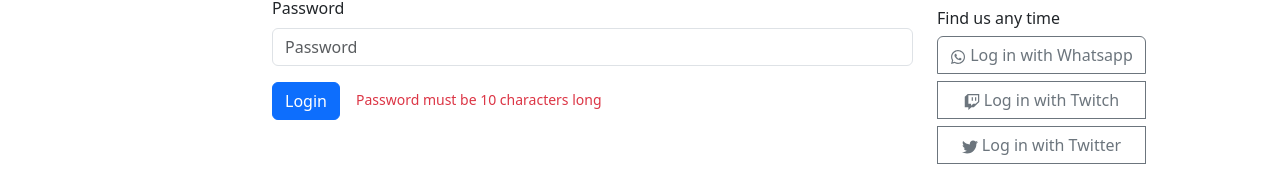
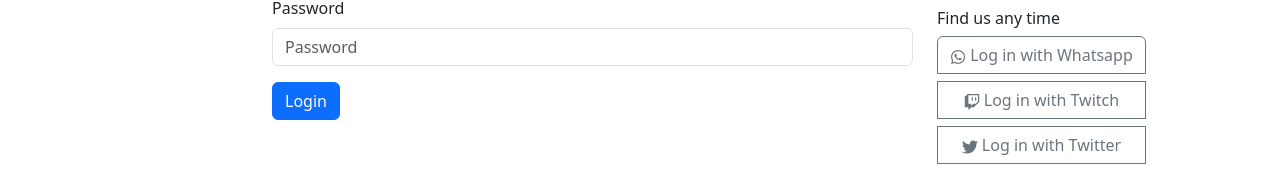
Before and after one commit to eqram1/new-jersey-news-client, a React (Create React App) app: page /login in a window 1280 px wide. Shown: the part 162-331 px from the top of the page. Built offline with nearby package versions, Linux system fonts and the light colour scheme; no server answers.

Commit message:
added error message in login & register form

```diff
--- a/src/Login/Login/Login.js
+++ b/src/Login/Login/Login.js
@@ -1,4 +1,4 @@
-import React, { useContext } from 'react';
+import React, { useContext, useState } from 'react';
 import Button from 'react-bootstrap/Button';
 import Form from 'react-bootstrap/Form';
 import { AuthContext } from '../../Contexts/AuthProvider/AuthProvider';
@@ -6,6 +6,7 @@ import { useNavigate } from 'react-router-dom';
 
 
 const Login = () => {
+    const [error, setError] = useState('')
     const { signIn } = useContext(AuthContext)
     const navigate = useNavigate()
 
@@ -21,10 +22,12 @@ const Login = () => {
                 const user = result.user;
                 console.log(user)
                 form.reset()
+                setError('')
                 navigate('/')
             })
             .catch((error) => {
                 console.error(error)
+                setError(error.message)
             });
     }
     return (
@@ -43,7 +46,7 @@ const Login = () => {
                 Login
             </Button>
             <Form.Text className="text-danger">
-                Password must be 10 characters long
+                {error}
             </Form.Text>
         </Form>
     );
--- a/src/Login/Register/Register.js
+++ b/src/Login/Register/Register.js
@@ -1,10 +1,12 @@
-import React, { useContext } from 'react';
+import React, { useContext, useState } from 'react';
 import Button from 'react-bootstrap/Button';
 import Form from 'react-bootstrap/Form';
 import { AuthContext } from '../../Contexts/AuthProvider/AuthProvider';
 
 const Register = () => {
+    const [error, setError] = useState('')
     const { createUser } = useContext(AuthContext)
+
     const handleSubmit = event => {
         event.preventDefault()
         const form = event.target;
@@ -19,10 +21,12 @@ const Register = () => {
             .then((result) => {
                 const user = result.user;
                 console.log(user)
+                setError('')
                 form.reset()
             })
             .catch((error) => {
                 console.error(error)
+                setError(error.message)
             });
     }
     return (
@@ -47,7 +51,7 @@ const Register = () => {
                 Register
             </Button>
             <Form.Text className="text-danger">
-                Password must be 10 characters long
+                {error}
             </Form.Text>
         </Form>
     );
```
